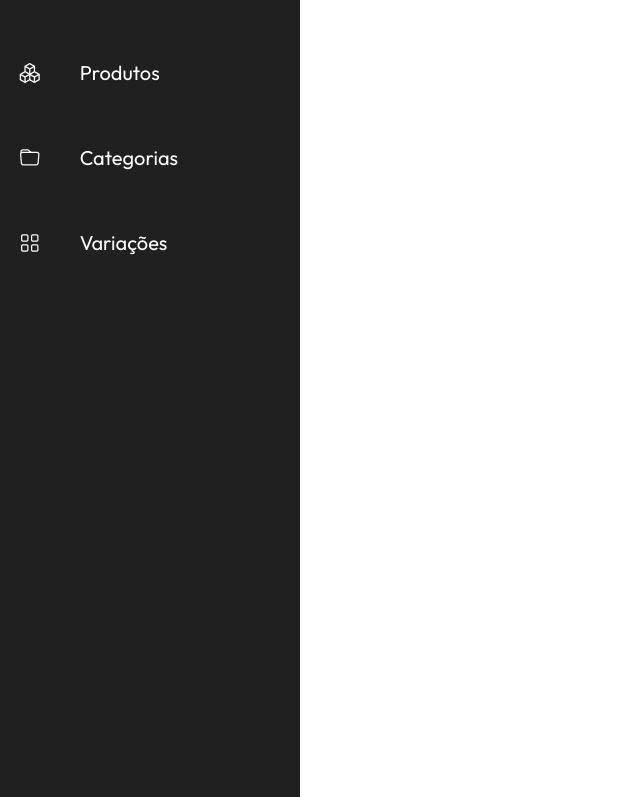
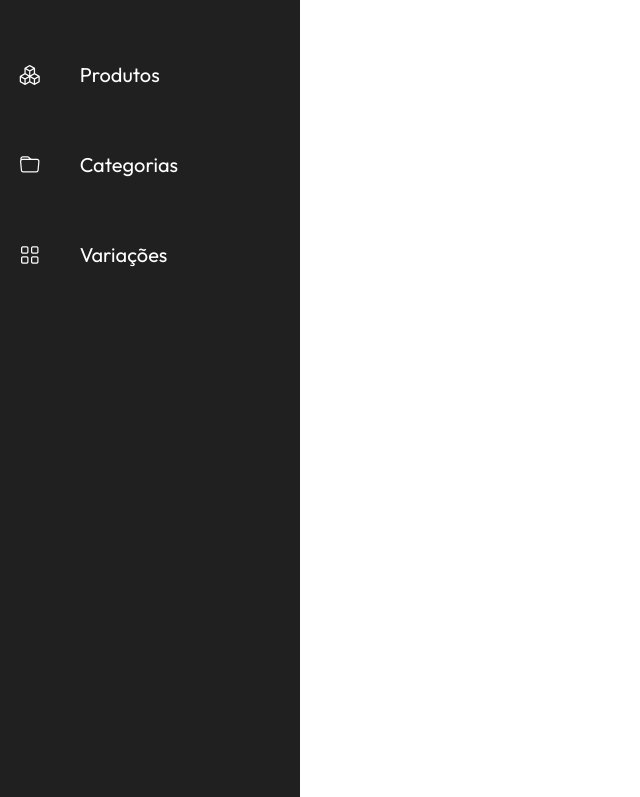
Before and after one commit to cmoiss/electron-bar-stock, an Electron app: page src/index.html in a window 800 px wide. Shown: the top 797 px of the page, without its empty margins (0-640 px from the left). Drawn offline with nearby package versions, Linux system fonts and the light colour scheme.

Commit message:
input e output

```diff
--- /dev/null
+++ b/src/assets/input.css
@@ -0,0 +1 @@
+@import "tailwindcss";
--- a/src/index.html
+++ b/src/index.html
@@ -7,6 +7,7 @@
     <title>Sistema de controle de Estoque</title>
     <link rel="stylesheet" href="assets/style.css">
     <link rel="stylesheet" href="https://cdn.jsdelivr.net/npm/bootstrap-icons@1.11.3/font/bootstrap-icons.min.css">
+    <link rel="stylesheet" href="assets/output.css">
 </head>
 
 <body>
```
Also changed, not shown: src/assets/output.css (added).
